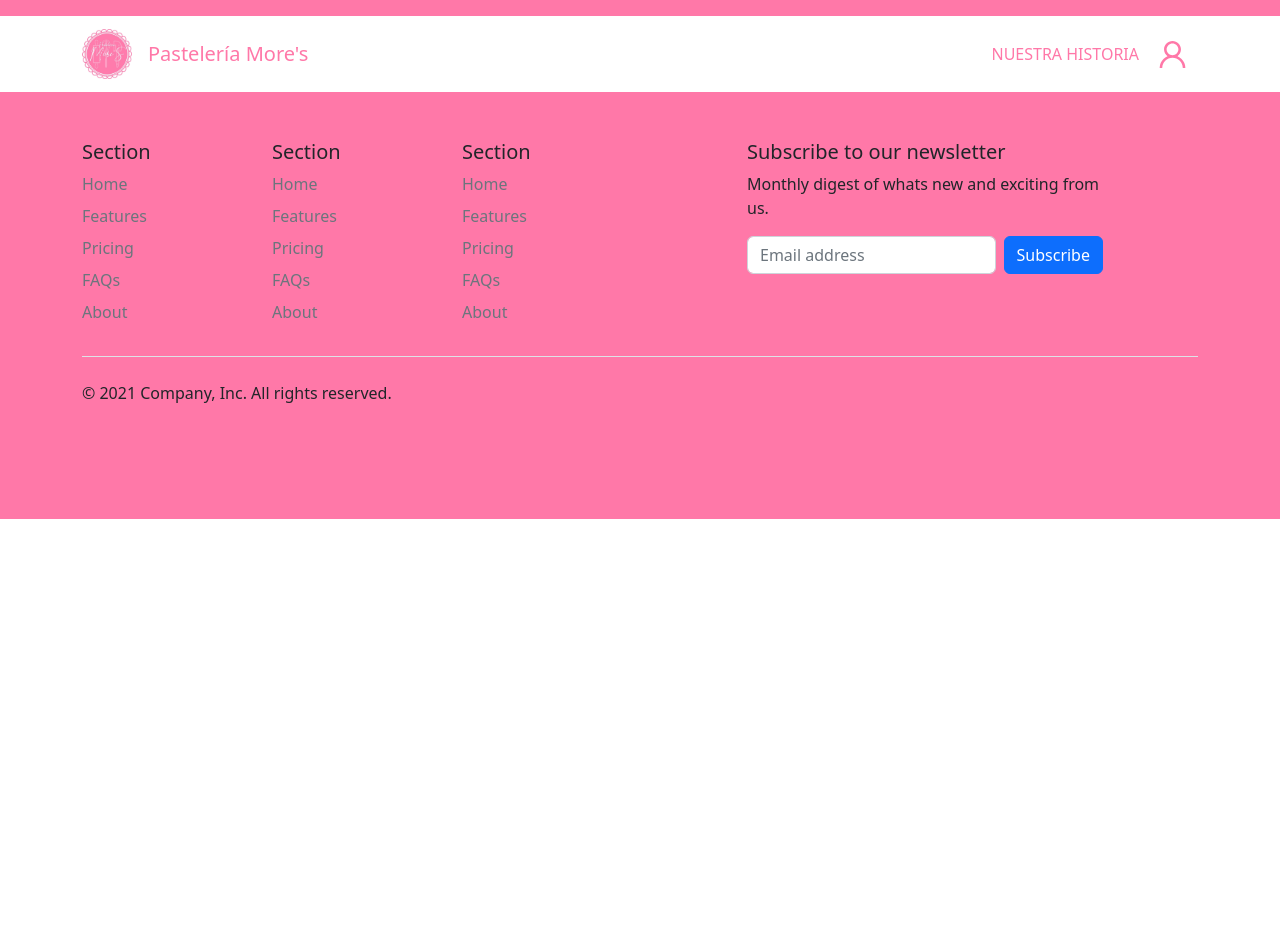
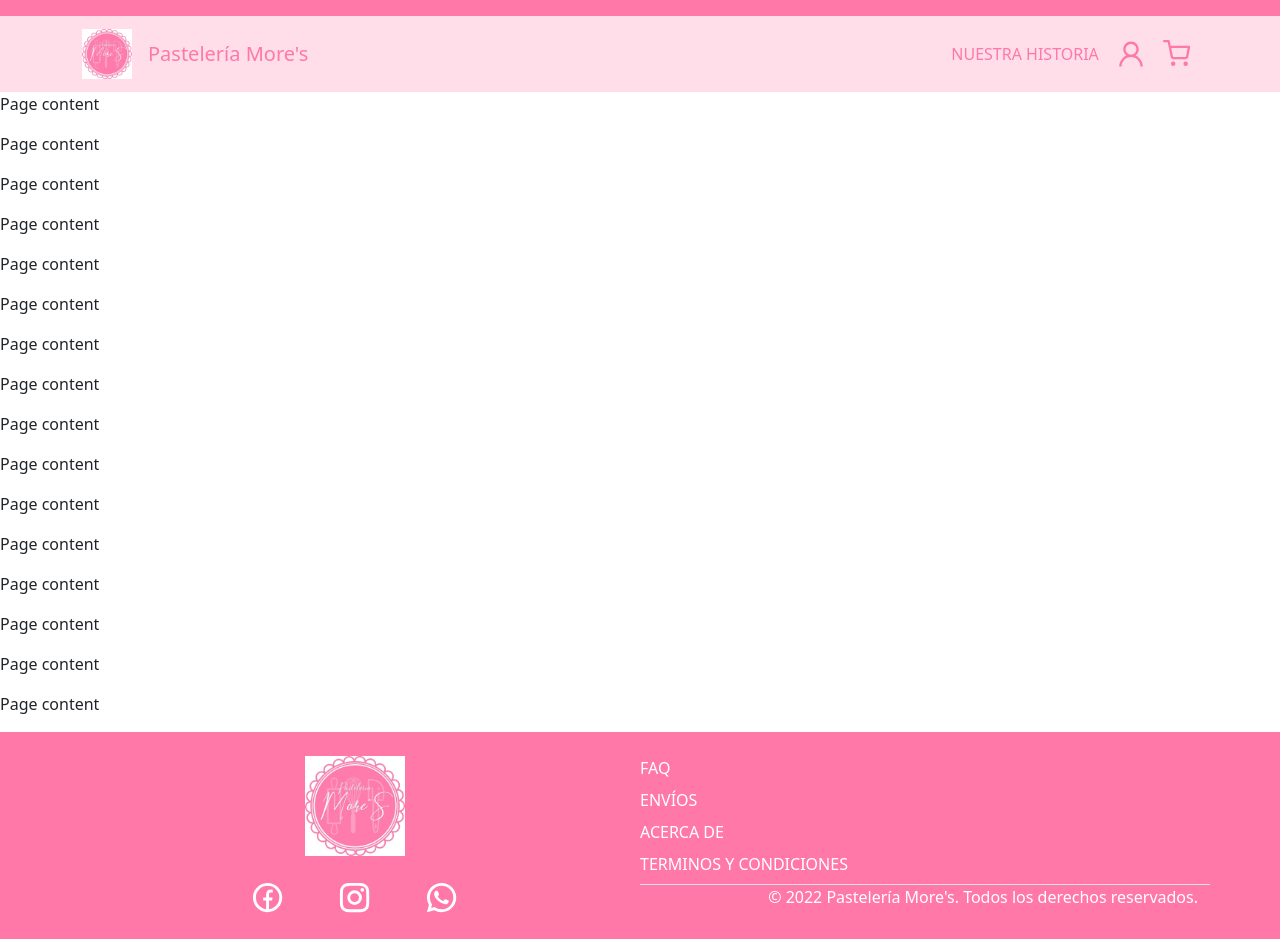
Before and after one commit to hugoarodriguez/fitness, a React (Create React App) app: page / in a window 1280 px wide. Before the commit the page ends 800 px from the top, so only its background shows below. Built offline with nearby package versions, Linux system fonts and the light colour scheme.

Commit message:
Sticky Navbar y Footer se mueve dependiendo de la cantidad de contenido

```diff
--- a/src/components/Footer.js
+++ b/src/components/Footer.js
@@ -1,67 +1,63 @@
 import React from 'react';
+import { Link } from 'react-router-dom';
+import { RiFacebookCircleLine, RiInstagramLine, RiWhatsappLine } from 'react-icons/ri';
+
 import "../components/styles/Footer.css";
-//import moresLogoImg from "../images/mores-logo.jfif";
+import moresLogoImg from "../images/mores-logo.jfif";
 
 const Footer = () => {
 
     return (
-        <div className="container" id="footer-component">
-            <footer className="py-5">
+        <footer className="pt-4 pb-0" id="footer-component">
+            <div className="container">
                 <div className="row">
-                    <div className="col-2">
-                        <h5>Section</h5>
+                    <div className="col-6">
+                        <div className="row justify-content-center">
+                            <div className="col-6 text-center">
+                                <img
+                                    alt=""
+                                    src={moresLogoImg}
+                                    width="100"
+                                    height="100"
+                                />
+                            </div>
+                        </div>
+                        <div className="row p-4 justify-content-center">
+                            <div className="col-2 text-center text-white">
+                                <a href="https://www.facebook.com/Mores-2061829620752384/" target="_blank" rel="noopener noreferrer" className="nav-link p-0">
+                                    <span><RiFacebookCircleLine size="2.2em" /></span>
+                                </a>
+                            </div>
+                            <div className="col-2 text-center text-white">
+                                <a href="https://www.instagram.com/mores.sss/" target="_blank" rel="noopener noreferrer" className="nav-link p-0">
+                                    <span><RiInstagramLine size="2.2em" /></span>
+                                </a>
+                            </div>
+                            <div className="col-2 text-center text-white">
+                                <a href="https://www.instagram.com/mores.sss/" target="_blank" rel="noopener noreferrer" className="nav-link p-0">
+                                    <span><RiWhatsappLine size="2.2em" /></span>
+                                </a>
+                            </div>
+                        </div>
+                    </div>
+                    <div className="col-6">
+                        <div className="row">
                             <ul className="nav flex-column">
-                            <li className="nav-item mb-2"><a href="/ruta" className="nav-link p-0 text-muted">Home</a></li>
-                            <li className="nav-item mb-2"><a href="/ruta" className="nav-link p-0 text-muted">Features</a></li>
-                            <li className="nav-item mb-2"><a href="/ruta" className="nav-link p-0 text-muted">Pricing</a></li>
-                            <li className="nav-item mb-2"><a href="/ruta" className="nav-link p-0 text-muted">FAQs</a></li>
-                            <li className="nav-item mb-2"><a href="/ruta" className="nav-link p-0 text-muted">About</a></li>
+                                <li className="nav-item mb-2"><Link to="/login" className="nav-link p-0 text-white">FAQ</Link></li>
+                                <li className="nav-item mb-2"><Link to="/login" className="nav-link p-0 text-white">ENVÍOS</Link></li>
+                                <li className="nav-item mb-2"><Link to="/login" className="nav-link p-0 text-white">ACERCA DE</Link></li>
+                                <li className="nav-item mb-2"><Link to="/login" className="nav-link p-0 text-white">TERMINOS Y CONDICIONES</Link></li>
                             </ul>
                         </div>
-
-                    <div className="col-2">
-                        <h5>Section</h5>
-                        <ul className="nav flex-column">
-                            <li className="nav-item mb-2"><a href="/ruta" className="nav-link p-0 text-muted">Home</a></li>
-                            <li className="nav-item mb-2"><a href="/ruta" className="nav-link p-0 text-muted">Features</a></li>
-                            <li className="nav-item mb-2"><a href="/ruta" className="nav-link p-0 text-muted">Pricing</a></li>
-                            <li className="nav-item mb-2"><a href="/ruta" className="nav-link p-0 text-muted">FAQs</a></li>
-                            <li className="nav-item mb-2"><a href="/ruta" className="nav-link p-0 text-muted">About</a></li>
-                        </ul>
+                        <div className="row">
+                            <div className="d-flex justify-content-end border-top text-white">
+                                <p>© 2022 Pastelería More's. Todos los derechos reservados.</p>
                             </div>
-
-                    <div className="col-2">
-                        <h5>Section</h5>
-                        <ul className="nav flex-column">
-                            <li className="nav-item mb-2"><a href="/ruta" className="nav-link p-0 text-muted">Home</a></li>
-                            <li className="nav-item mb-2"><a href="/ruta" className="nav-link p-0 text-muted">Features</a></li>
-                            <li className="nav-item mb-2"><a href="/ruta" className="nav-link p-0 text-muted">Pricing</a></li>
-                            <li className="nav-item mb-2"><a href="/ruta" className="nav-link p-0 text-muted">FAQs</a></li>
-                            <li className="nav-item mb-2"><a href="/ruta" className="nav-link p-0 text-muted">About</a></li>
-                        </ul>
                         </div>
-
-                    <div className="col-4 offset-1">
-                        <form>
-                            <h5>Subscribe to our newsletter</h5>
-                            <p>Monthly digest of whats new and exciting from us.</p>
-                            <div className="d-flex w-100 gap-2">
-                                <label htmlFor="newsletter1" className="visually-hidden">Email address</label>
-                                <input id="newsletter1" type="text" className="form-control" placeholder="Email address"/>
-                                    <button className="btn btn-primary" type="button">Subscribe</button>
                     </div>
-                        </form>
                 </div>
-                </div><div className="d-flex justify-content-between py-4 my-4 border-top">
-                    <p>© 2021 Company, Inc. All rights reserved.</p>
-                    <ul className="list-unstyled d-flex">
-                        <li className="ms-3"><a className="link-dark" href="/ruta"><svg className="bi" width="24" height="24"></svg></a></li>
-                        <li className="ms-3"><a className="link-dark" href="/ruta"><svg className="bi" width="24" height="24"></svg></a></li>
-                        <li className="ms-3"><a className="link-dark" href="/ruta"><svg className="bi" width="24" height="24"></svg></a></li>
-                    </ul>
             </div>
         </footer>
-        </div>
     );
 }
 export default Footer;
--- a/src/components/Navbar.js
+++ b/src/components/Navbar.js
@@ -7,13 +7,16 @@ import NavDropdown from 'react-bootstrap/NavDropdown';
 import "../components/styles/Navbar.css";
 import moresLogoImg from "../images/mores-logo.jfif";
 import { AiOutlineUser } from 'react-icons/ai';
+import { FiShoppingCart } from 'react-icons/fi';
 
 const Navbarmenu = () => {
 
-    const myIMG = <span><AiOutlineUser  style={{fontSize: '35px'}}/></span>
+    const userIcon = <span><AiOutlineUser size="2em"/></span>
 
     return (
         <React.Fragment>
+            <div className="sticky-top">
+
                 <Navbar className="navbar-line"/>
                 <Navbar expand="lg" id="navbar-container">
                     <Container>
@@ -32,7 +35,7 @@ const Navbarmenu = () => {
                         <Navbar.Collapse id="basic-navbar-nav">
                             <Nav className="ms-auto center-vertically">
                                 <Nav.Link href="/exercise">NUESTRA HISTORIA</Nav.Link>
-                            <NavDropdown title={myIMG} id="basic-nav-dropdown">
+                                <NavDropdown title={userIcon} id="basic-nav-dropdown">
                                     <NavDropdown.Item href="#action/3.1">Action</NavDropdown.Item>
                                     <NavDropdown.Item href="#action/3.2">
                                         Another action
@@ -43,10 +46,14 @@ const Navbarmenu = () => {
                                         Separated link
                                     </NavDropdown.Item>
                                 </NavDropdown>
+                                <Nav.Link href="/exercise">
+                                    <span><FiShoppingCart size="1.7em"/></span>
+                                </Nav.Link>
                             </Nav>
                         </Navbar.Collapse>
                     </Container>
                 </Navbar>
+            </div>
         </React.Fragment>
     );
 }
--- a/src/components/styles/Footer.css
+++ b/src/components/styles/Footer.css
@@ -1,3 +1,3 @@
 #footer-component{
-    background-color: #ffffff00 !important;
+    background-color: #FF78A8 !important;
 }
--- a/src/components/styles/Login.css
+++ b/src/components/styles/Login.css
@@ -1,3 +1,7 @@
-#container{
-    background-color: #FF78A8;
+#container-component{
+    background-color: #FFFFFF;
 }
+
+main {
+    min-height: calc(100vh - 300px);
+  }
--- a/src/components/styles/Navbar.css
+++ b/src/components/styles/Navbar.css
@@ -1,9 +1,10 @@
+#navbar-container {
+    border-bottom-color: #FF78A8!important;
+    background-color: #ffdeea !important;
+  }
+
 .navbar-line{
     background-color: #FF78A8 !important;
-}
-
-#navbar-container{
-    background-color: #ffffff !important;
 }
 
 .navbar-brand {
@@ -11,6 +12,10 @@
 }
 
 .navbar-nav a{
+    color: #FF78A8 !important;
+}
+
+.nav border border-bottom{
     color: #FF78A8 !important;
 }
 
--- a/src/pages/Login.js
+++ b/src/pages/Login.js
@@ -6,8 +6,26 @@ import "../components/styles/Login.css";
 
 const Login = () => (
     <React.Fragment>
-        <div id="container">
+        <div id="container-component">
             <Navbarmenu/>
+            <main>
+                <p>Page content</p>
+                <p>Page content</p>
+                <p>Page content</p>
+                <p>Page content</p>
+                <p>Page content</p>
+                <p>Page content</p>
+                <p>Page content</p>
+                <p>Page content</p>
+                <p>Page content</p>
+                <p>Page content</p>
+                <p>Page content</p>
+                <p>Page content</p>
+                <p>Page content</p>
+                <p>Page content</p>
+                <p>Page content</p>
+                <p>Page content</p>
+            </main>
             <Footer/>
         </div>
     </React.Fragment>
```
Lines whose indentation alone changed are shown as unchanged.
